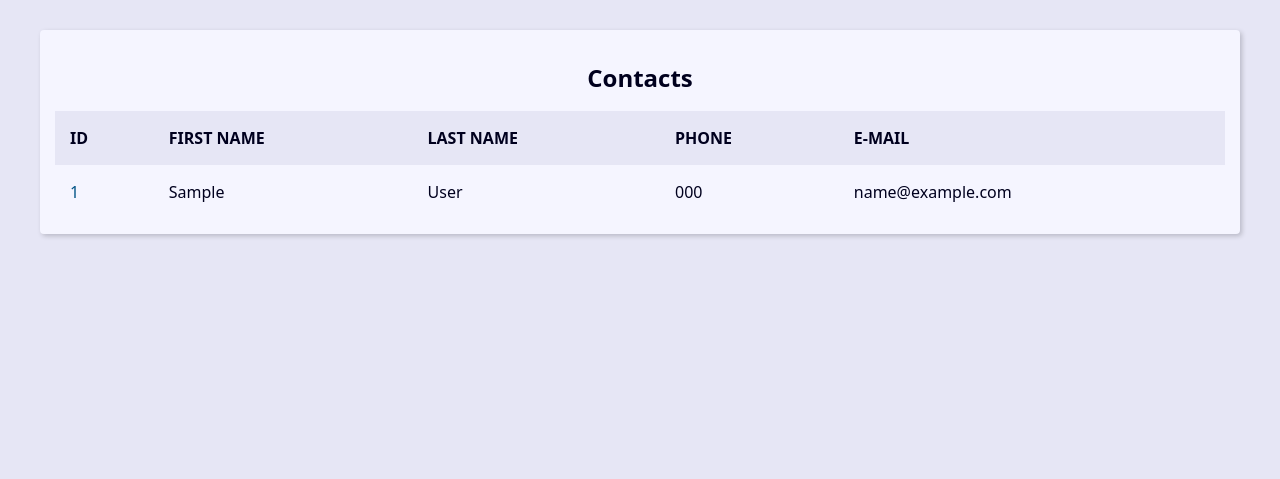
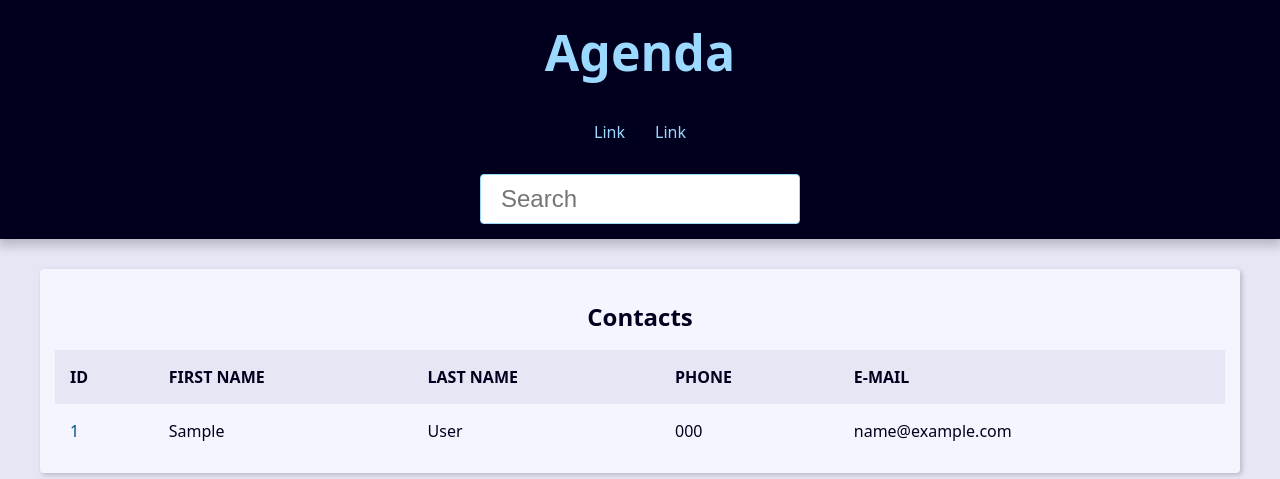
Before and after one commit to J-VictorJ/projeto-agenda-django, a Django app: page / in a window 1280 px wide. Shown: the top 479 px of the page. Run offline with Django 5.2, Linux system fonts and the light colour scheme; tables that the repository leaves empty hold one stand-in row (values such as "Sample post").

Commit message:
creating new urls and links for each id contacts

```diff
--- a/base_templates/global/base.html
+++ b/base_templates/global/base.html
@@ -11,6 +11,31 @@
 </head>
 
 <body>
+    <header class="header">
+        <h1 class="header-heading">
+            <a href="{% url 'contact:index' %}" class="header-link">Agenda</a>
+        </h1>
+        <nav class="menu">
+            <ul class="menu-list">
+                <li class="menu-item">
+                    <a href="" class="menu-link">Link</a>
+                </li>
+                <li class="menu-item">
+                    <a href="" class="menu-link">Link</a>
+                </li>
+            </ul>
+        </nav>
+
+        <div class="search">
+            <form action="" method="get">
+                <input type="search"
+                    class="search-input"
+                    placeholder="Search"
+                    id="search" name="q"
+                >
+            </form>
+        </div>
+    </header>
     <main class="content">
         {% block content %}{% endblock content %}
     </main>
--- a/contact/templates/contact/index.html
+++ b/contact/templates/contact/index.html
@@ -24,7 +24,7 @@
 
                 {% for contact in contacts %}
                     <tr class="table-row">
-                        <td class="table-cel"><a href="#" class="table-link">{{contact.id}}</a></td>
+                        <td class="table-cel"><a class="table-link" href="{% url 'contact:contact' contact.id %}">{{contact.id}}</a></td>
                         <td class="table-cel">{{contact.first_name}}</td>
                         <td class="table-cel">{{contact.last_name}}</td>
                         <td class="table-cel">{{contact.phone}}</td>
--- a/contact/urls.py
+++ b/contact/urls.py
@@ -4,5 +4,6 @@ from contact import views
 app_name = 'contact'
 
 urlpatterns = [
+    path('<int:contact_id>/', views.contact, name='contact'),
     path('', views.index, name='index'),
 ]
--- a/contact/views/views.py
+++ b/contact/views/views.py
@@ -1,4 +1,4 @@
-from django.shortcuts import render
+from django.shortcuts import render, get_object_or_404
 from contact.models import Contact
 
 # Create your views here.
@@ -10,3 +10,11 @@ def index(request):
         'contact/index.html',
         context
     )
+
+
+def contact(request, contact_id):
+    single_contact = get_object_or_404(Contact, pk=contact_id, show=True)
+
+    context = {'contact': single_contact,}
+
+    return render(request, 'contact/contact.html', context)
```
Also changed, not shown: contact/templates/contact/contact.html (added, +17 -0 lines).
